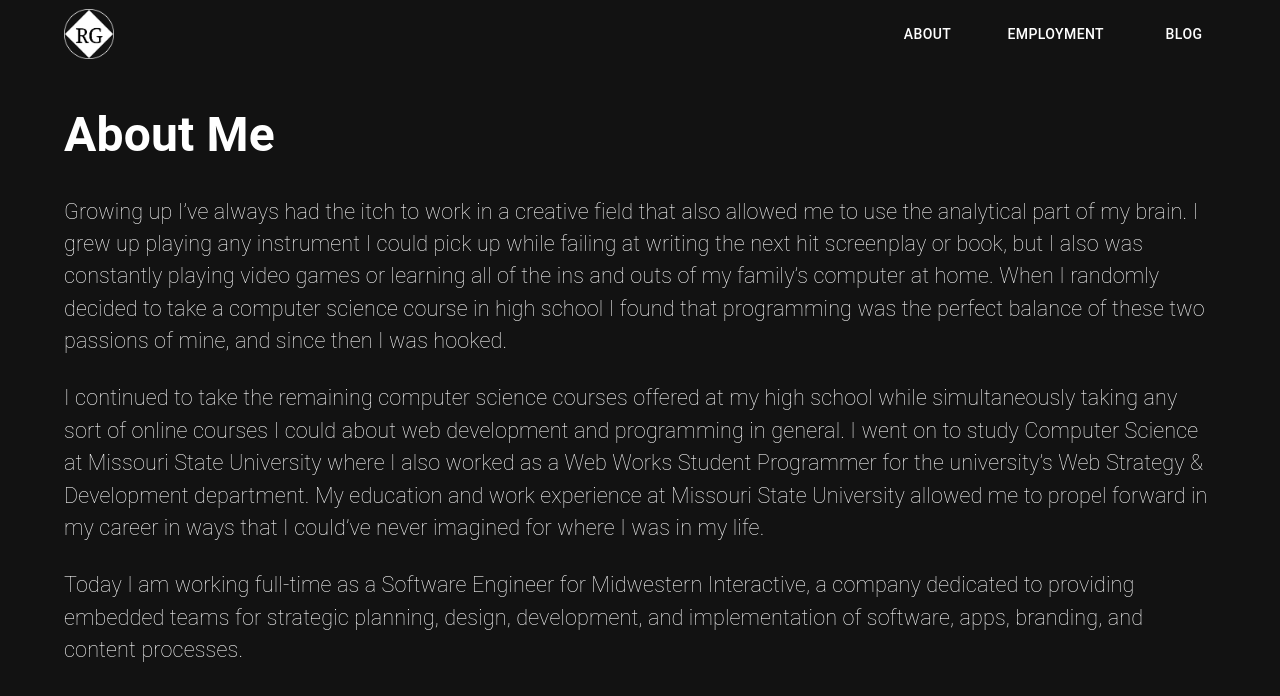
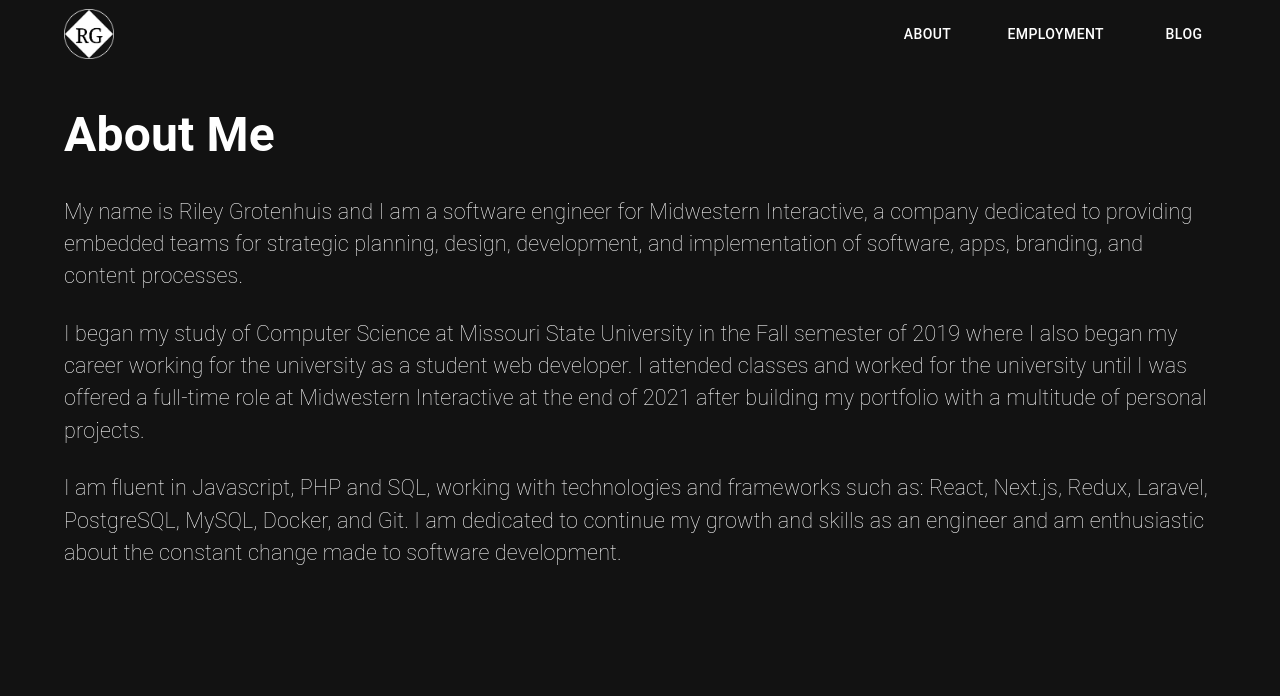
Before and after one commit to rileygrotenhuis/rileygrotenhuis.com, a Next.js app: page /about in a window 1280 px wide. Shown: the top 696 px of the page. Built offline with nearby package versions, Linux system fonts and the light colour scheme.

Commit message:
fix: update copy for about me section.

```diff
--- a/app/about/page.jsx
+++ b/app/about/page.jsx
@@ -16,17 +16,17 @@ export default function About() {
 			</Grid>
 			<Grid item>
 				<Typography variant="pageText">
-					Growing up I’ve always had the itch to work in a creative field that also allowed me to use the analytical part of my brain. I grew up playing any instrument I could pick up while failing at writing the next hit screenplay or book, but I also was constantly playing video games or learning all of the ins and outs of my family’s computer at home. When I randomly decided to take a computer science course in high school I found that programming was the perfect balance of these two passions of mine, and since then I was hooked.
+					My name is Riley Grotenhuis and I am a software engineer for Midwestern Interactive, a company dedicated to providing embedded teams for strategic planning, design, development, and implementation of software, apps, branding, and content processes.
 				</Typography>
 			</Grid>
 			<Grid item>
 				<Typography variant="pageText">
-					I continued to take the remaining computer science courses offered at my high school while simultaneously taking any sort of online courses I could about web development and programming in general. I went on to study Computer Science at Missouri State University where I also worked as a Web Works Student Programmer for the university’s Web Strategy & Development department. My education and work experience at Missouri State University allowed me to propel forward in my career in ways that I could’ve never imagined for where I was in my life.
+					I began my study of Computer Science at Missouri State University in the Fall semester of 2019 where I also began my career working for the university as a student web developer. I attended classes and worked for the university until I was offered a full-time role at Midwestern Interactive at the end of 2021 after building my portfolio with a multitude of personal projects.
 				</Typography>
 			</Grid>
 			<Grid item>
 				<Typography variant="pageText">
-					Today I am working full-time as a Software Engineer for Midwestern Interactive, a company dedicated to providing embedded teams for strategic planning, design, development, and implementation of software, apps, branding, and content processes.
+					I am fluent in Javascript, PHP and SQL, working with technologies and frameworks such as: React, Next.js, Redux, Laravel, PostgreSQL, MySQL, Docker, and Git. I am dedicated to continue my growth and skills as an engineer and am enthusiastic about the constant change made to software development.
 				</Typography>
 			</Grid>
 		</Grid>
```
